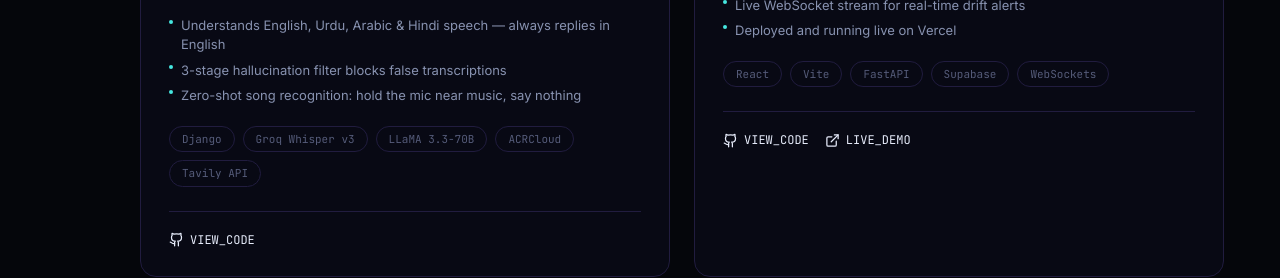
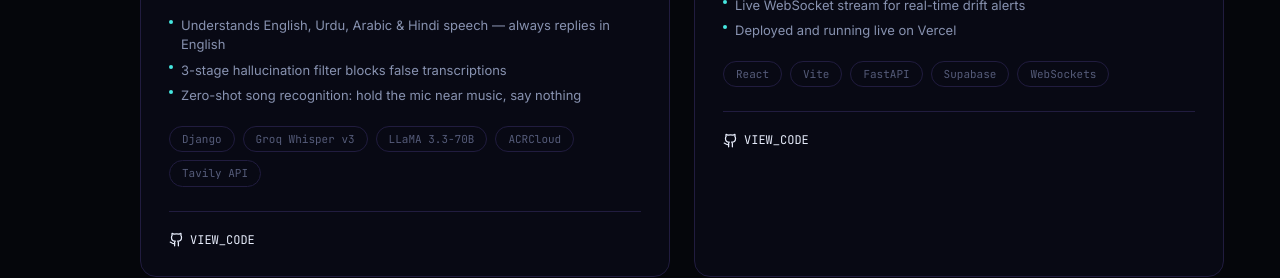
Before and after one commit to M-sohaib-Hafeez/Muhammad-Sohaib-Hafeez-Portfolio, a React (Vite) app: page / in a window 1280 px wide. Shown: the part 3040-3318 px from the top of the page. Built offline with nearby package versions, Linux system fonts and the light colour scheme; no server answers.

Commit message:
update project details

```diff
--- a/src/data/profile.js
+++ b/src/data/profile.js
@@ -137,7 +137,7 @@
     ],
     tech: ['React', 'Vite', 'FastAPI', 'Supabase', 'WebSockets'],
     github: 'https://github.com/M-sohaib-Hafeez/ml-monitor',
-    live: 'https://ml-monitor-seven.vercel.app',
+    live: null,
     signal: 88,
     category: 'AI',
   },
```
